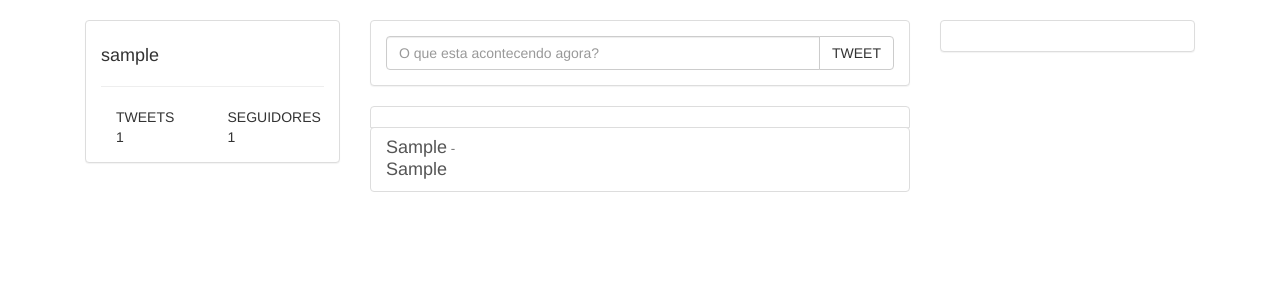
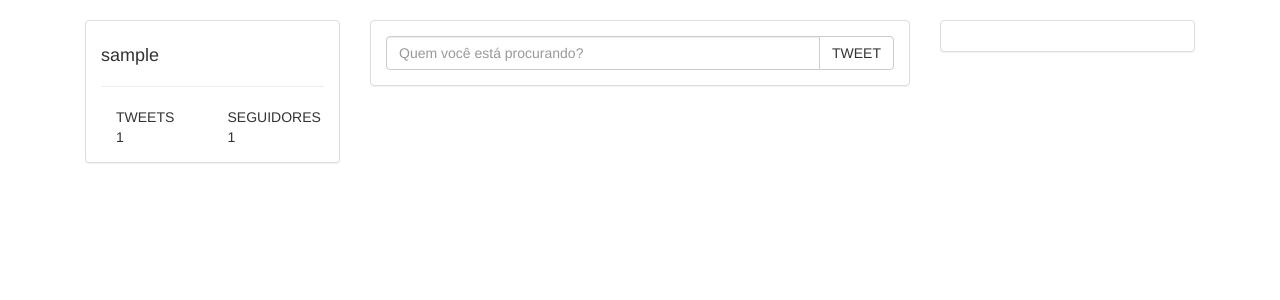
Before and after one commit to MatheusJusto/twitterClone, a PHP site: page /procurar_pessoas.php in a window 1280 px wide. Shown: the part 51-351 px from the top of the page. Run offline with PHP 8.4, Linux system fonts and the light colour scheme; the visitor is signed in with stand-in values (Sample User, id 1); tables that the repository leaves empty or names only in its code hold one stand-in row (values such as "Sample post").

Commit message:
finalizado

```diff
--- a/procurar_pessoas.php
+++ b/procurar_pessoas.php
@@ -62,15 +62,16 @@
 				<div class="col-md-6">
 					<div class="panel panel-default">
 						<div class="panel-body">
-							<div class="input-group">
-								<input type="text" class="form-control" id="texto_tweet" placeholder="O que esta acontecendo agora?" max-length="140">
+							<form id="form_procurar_pessoas" class="input-group">
+								<input type="text" class="form-control" id="nome_pessoa" name="nome_pessoa" placeholder="Quem você está procurando?" max-length="140">
 								<span class="input-group-btn">
-									<button type="button" id="btn_tweet" class="btn btn-default">TWEET</button>
+									<button type="button" id="btn_procurar_pessoa" class="btn btn-default">TWEET</button>
 								</span>
-							</div>
+							</form>
 						</div>
+
 					</div>
-					<div id="tweets" class="list-group"></div>
+					<div id="pessoas" class="list-group"></div>
 				</div>
 
 				<div class="col-md-3">
@@ -83,7 +84,7 @@
 				</div>
 
 	    </div>
-		<script src="main.js"></script>
+		<script src="search.js"></script>
 		<script src="https://maxcdn.bootstrapcdn.com/bootstrap/3.3.6/js/bootstrap.min.js"></script>
 
 
```
